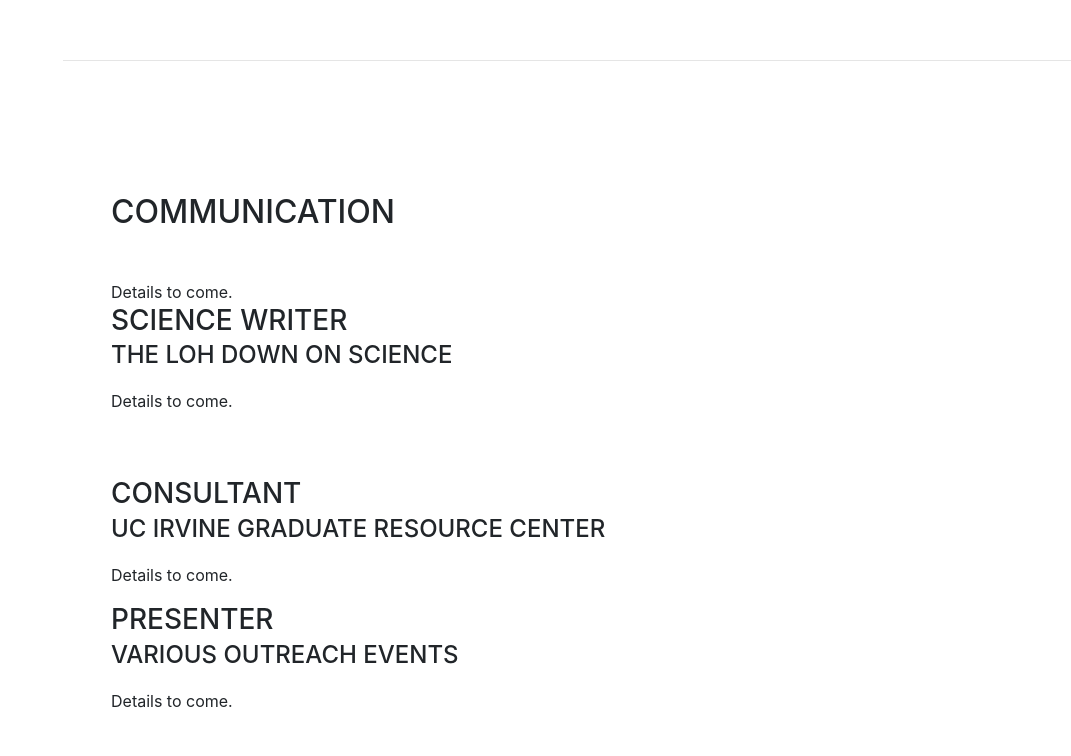
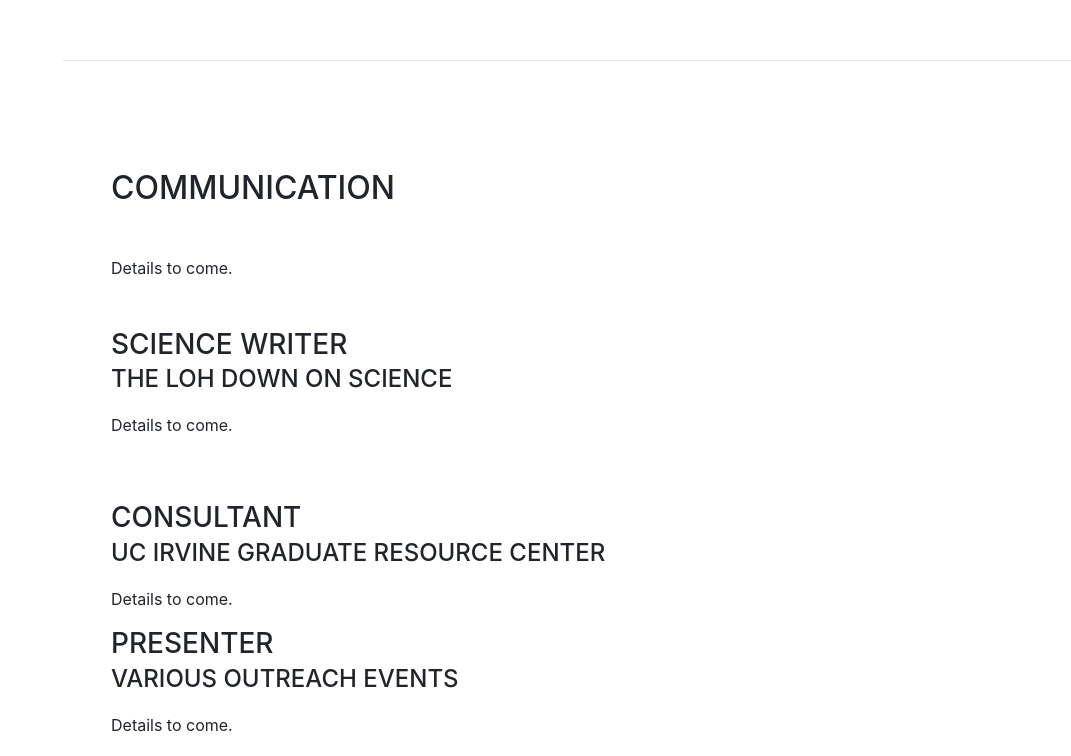
Before and after one commit to vtlim/vtlim.github.io, a website with bundled scripts: page index.html in a window 1280 px wide. Shown: the part 1541-2297 px from the top of the page, without its empty margins (209-1280 px from the left). Built offline with nearby package versions, Linux system fonts and the light colour scheme; a web font is replaced by a local one.

Commit message:
content and/or formatting, pt 4

```diff
--- a/index.html
+++ b/index.html
@@ -104,14 +104,13 @@
       <section class="resume-section p-3 p-lg-5 d-flex flex-column" id="communication">
         <div class="my-auto">
           <h2 class="mb-5">Communication</h2>
-          <div>Details to come.</div>
+          <div>Details to come.<br><br><br></div>
 
           <div class="resume-item d-flex flex-column flex-md-row mb-5">
             <div class="resume-content mr-auto">
               <h3 class="mb-0">Science Writer</h3>
               <div class="subheading mb-3">The Loh Down on Science</div>
               <p>Details to come.</p>
-              <p class="mb-0"></p>
             </div>
 <!--
             <div class="resume-date text-md-right">
@@ -124,8 +123,7 @@
             <div class="resume-content mr-auto">
               <h3 class="mb-0">Consultant</h3>
               <div class="subheading mb-3">UC Irvine Graduate Resource Center</div>
-              <p>Details to come.</p>
-              <p class="mb-0"></p>
+              <p>Details to come.<br></p>
             </div>
 <!--
             <div class="resume-date text-md-right">
```
